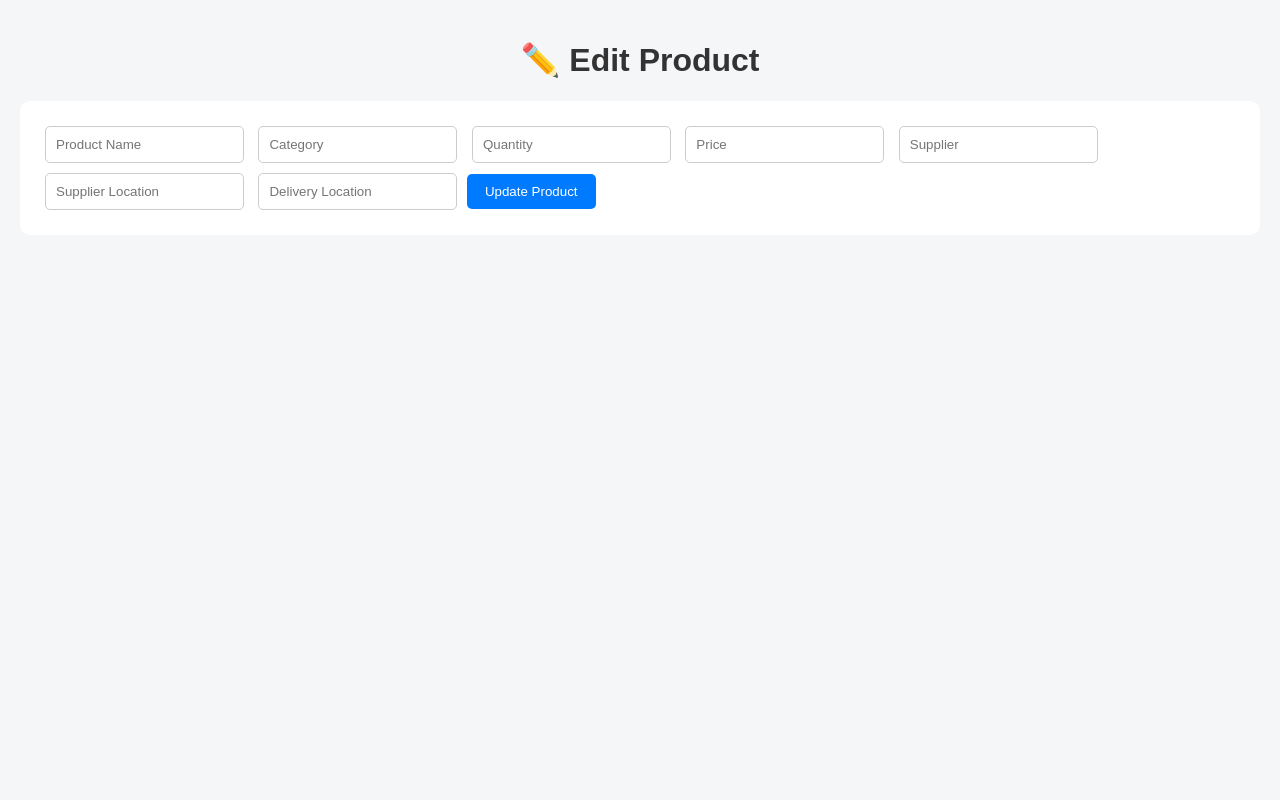
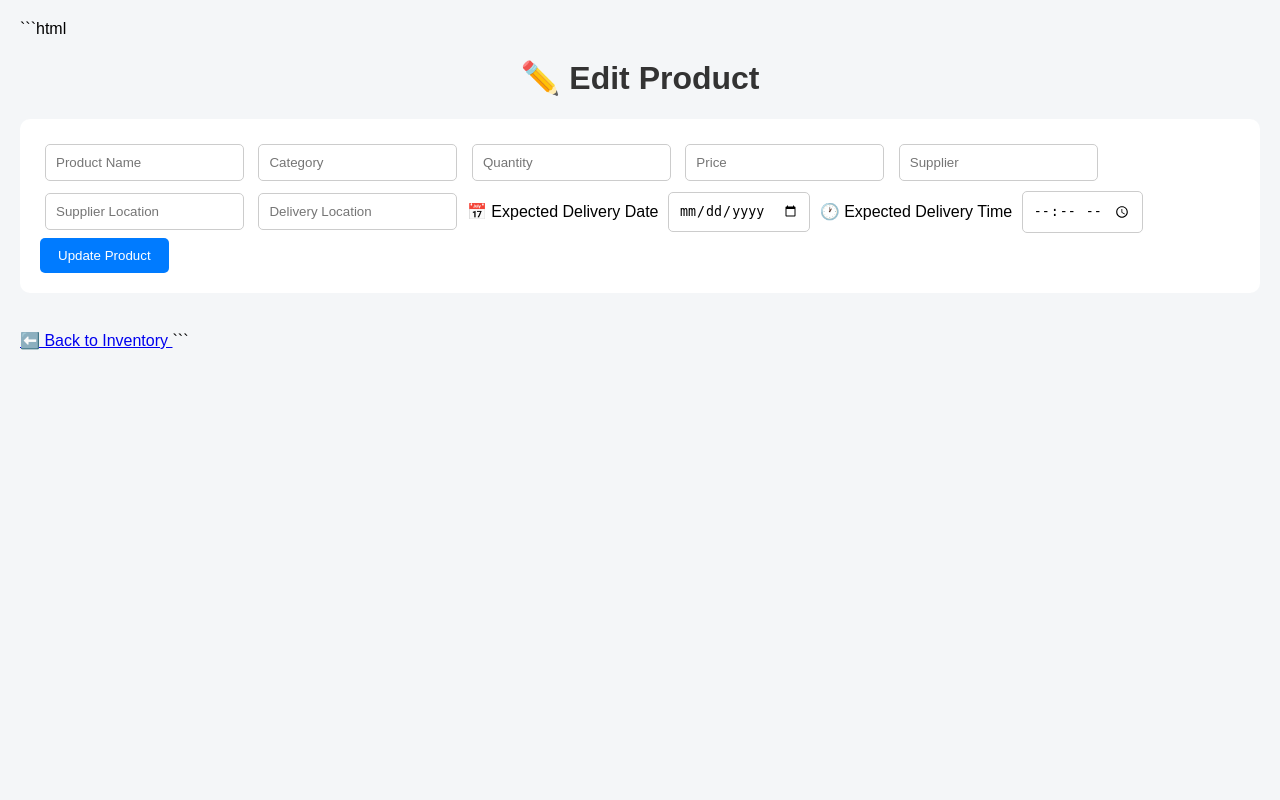
Before and after one commit to gayatri08-wq/Inventory_website, a Flask app: template templates/edit_product.html in a window 1280 px wide. Run offline with Flask 3, Linux system fonts and the light colour scheme; the template is opened without the code that fills it, so the values that code supplies are empty.

Commit message:
Update edit_product.html

````diff
--- a/templates/edit_product.html
+++ b/templates/edit_product.html
@@ -1,19 +1,29 @@
+```html
 <!DOCTYPE html>
 <html>
+
 <head>
+
     <title>Edit Product</title>
 
     <link rel="stylesheet"
           href="{{ url_for('static', filename='style.css') }}">
+
 </head>
+
 
 <body>
 
     <h1>✏️ Edit Product</h1>
 
+
     <form action="/update" method="POST">
 
-        <input type="hidden" name="id" value="{{ product['id'] }}">
+
+        <input type="hidden"
+               name="id"
+               value="{{ product['id'] }}">
+
 
         <input type="text"
                name="name"
@@ -21,16 +31,19 @@
                placeholder="Product Name"
                required>
 
+
         <input type="text"
                name="category"
-               value="{{ product['category'] }}"
+               value="{{ product['category'] or '' }}"
                placeholder="Category">
+
 
         <input type="number"
                name="quantity"
                value="{{ product['quantity'] }}"
                placeholder="Quantity"
                required>
+
 
         <input type="number"
                step="0.01"
@@ -39,23 +52,66 @@
                placeholder="Price"
                required>
 
+
         <input type="text"
                name="supplier"
                value="{{ product['supplier'] or '' }}"
                placeholder="Supplier">
+
 
         <input type="text"
                name="supplier_location"
                value="{{ product['supplier_location'] or '' }}"
                placeholder="Supplier Location">
 
+
         <input type="text"
                name="delivery_location"
                value="{{ product['delivery_location'] or '' }}"
                placeholder="Delivery Location">
 
-        <button type="submit">Update Product</button>
+
+        <!-- Delivery Date -->
+
+        <label>
+            📅 Expected Delivery Date
+        </label>
+
+        <input type="date"
+               name="delivery_date"
+               value="{{ product['delivery_date'] or '' }}"
+               required>
+
+
+        <!-- Delivery Time -->
+
+        <label>
+            🕐 Expected Delivery Time
+        </label>
+
+        <input type="time"
+               name="delivery_time"
+               value="{{ product['delivery_time'] or '' }}"
+               required>
+
+
+        <button type="submit">
+            Update Product
+        </button>
+
 
     </form>
 
+
     <br>
+
+
+    <a href="/">
+        ⬅️ Back to Inventory
+    </a>
+
+
+</body>
+
+</html>
+```
````
